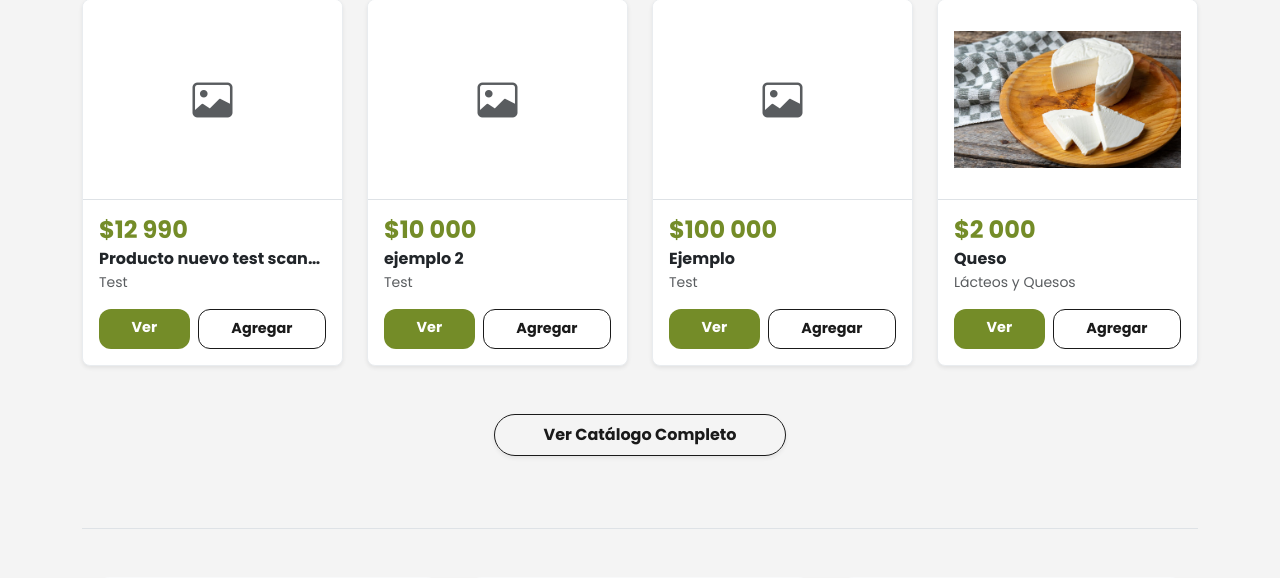
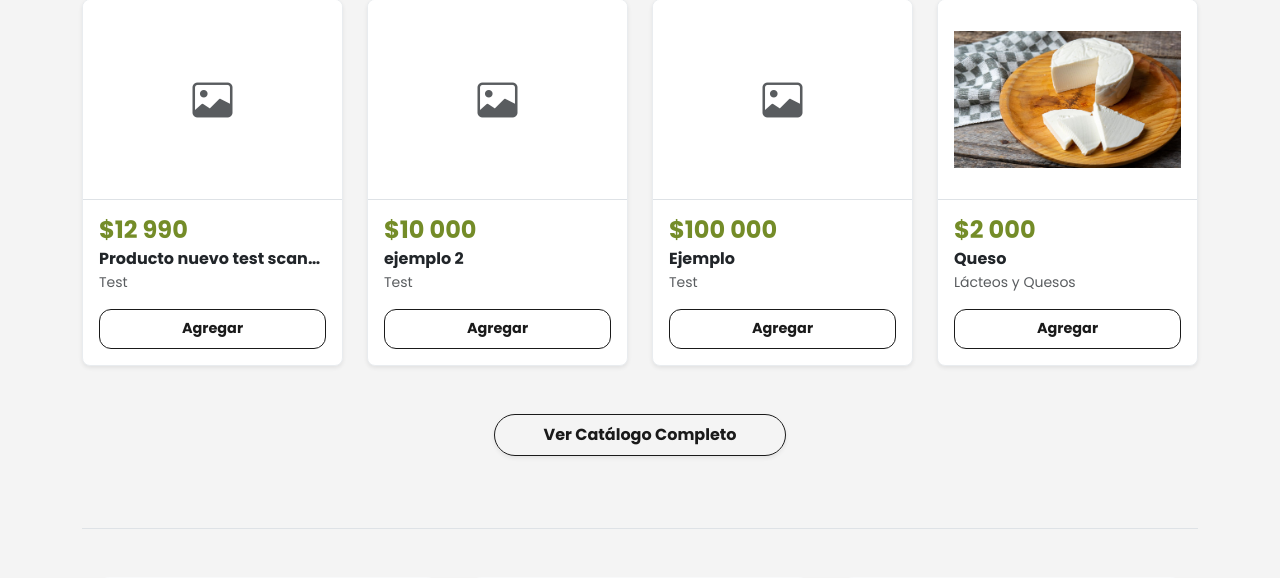
Before and after one commit to clduranj-boop/Distribuidora_Talagante, a Django app: page / in a window 1280 px wide. Shown: the part 707-1285 px from the top of the page. Run offline with Django 5.2, Linux system fonts and the light colour scheme; data comes from the database, SQL or seed files in the repository; both versions use the stored data as it was after the commit.

Commit message:
Commit Tomas/Claudio

```diff
--- a/core/templates/core/home.html
+++ b/core/templates/core/home.html
@@ -14,9 +14,11 @@
       <button type="button" data-bs-target="#heroCarousel" data-bs-slide-to="1"></button>
     </div>
 
-    <div class="carousel-inner" style="background-color: #f8f9fa;"> <div class="carousel-item active" data-bs-interval="5000">
+    <div class="carousel-inner" style="background-color: #f8f9fa;">
+
+      <div class="carousel-item active" data-bs-interval="5000">
         <div class="d-flex align-items-center justify-content-center bg-white" style="height: 400px;">
-            <img src="{% static 'core/img/Modo_navidad.png' %}"
+            <img src="{% static 'core/img/Feliz_navidad_logo.jpg' %}"
                  class="h-100 w-auto"
                  alt="Feliz Navidad"
                  style="max-width: 100%; object-fit: contain;">
@@ -29,7 +31,7 @@
 
       <div class="carousel-item" data-bs-interval="5000">
         <div class="d-flex align-items-center justify-content-center bg-white" style="height: 400px;">
-            <img src="{% static 'core/img/Feliz_navidad_logo.png' %}"
+            <img src="{% static 'core/img/Modo_navidad.jpg' %}"
                  class="h-100 w-auto"
                  alt="Modo Navidad Activado"
                  style="max-width: 100%; object-fit: contain;">
@@ -79,15 +81,13 @@
               </h6>
               <small class="text-muted mb-3">{{ p.categoria|default:"General" }}</small>
 
-              <div class="mt-auto d-flex gap-2">
-                <a href="#" class="btn btn-primary flex-grow-1 fw-bold py-2" style="font-size: 0.9rem;">Ver</a>
-
+              <div class="mt-auto">
                 {% if p.stock > 0 %}
-                  <a href="{% url 'add_to_carrito' p.id %}" class="btn btn-outline-dark flex-grow-1 fw-bold py-2" style="font-size: 0.9rem;">
+                  <a href="{% url 'add_to_carrito' p.id %}" class="btn btn-outline-dark w-100 fw-bold py-2" style="font-size: 0.9rem;">
                     Agregar
                   </a>
                 {% else %}
-                  <button class="btn btn-outline-secondary flex-grow-1 py-2" disabled style="font-size: 0.9rem;">
+                  <button class="btn btn-outline-secondary w-100 py-2" disabled style="font-size: 0.9rem;">
                     Agotado
                   </button>
                 {% endif %}
@@ -137,8 +137,8 @@
 </div>
 
 <style>
-  /* Efecto Hover para tarjetas */
   .hover-card { transition: transform 0.3s ease, box-shadow 0.3s ease; }
   .hover-card:hover { transform: translateY(-5px); box-shadow: 0 10px 20px rgba(0,0,0,0.1) !important; }
+  .object-fit-cover { object-fit: cover; object-position: center; }
 </style>
 {% endblock %}
```
Also changed, not shown: db.sqlite3.
